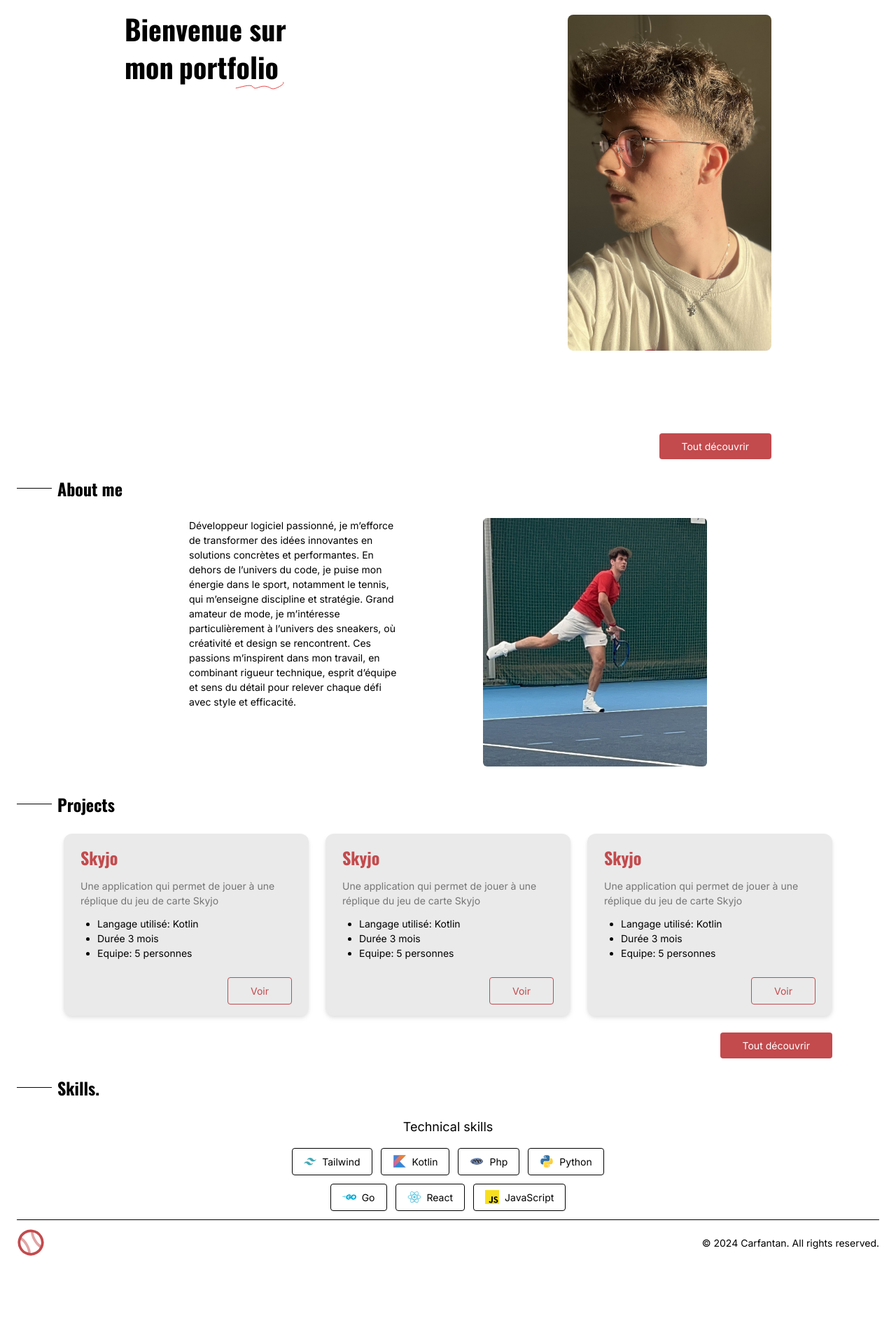
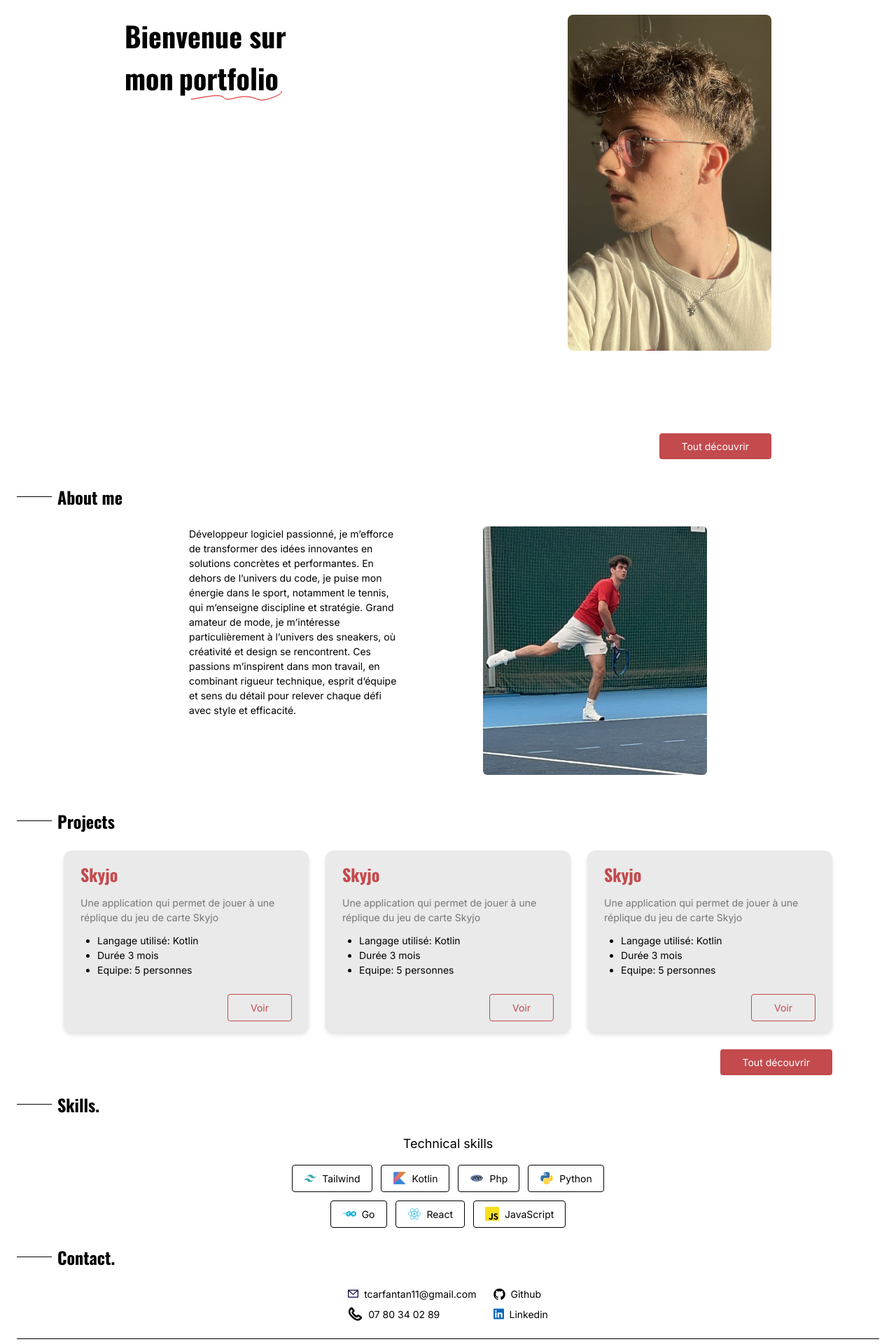
Before and after one commit to SkOor17/portfolio, a React (Vite) app: page / in a window 1280 px wide. Shown: the part 120-2040 px from the top of the page at 70% size. Before the commit the page ends 1928 px from the top, so only its background shows below. Built offline with nearby package versions, Linux system fonts and the light colour scheme.

Commit message:
fix TextUnderline + add contact section

```diff
--- /dev/null
+++ b/src/assets/EmailIcon.tsx
@@ -0,0 +1,9 @@
+export default function EmailIcon() {
+  return (
+    <div>
+        <svg width="15" height="12" viewBox="0 0 15 12" fill="none" xmlns="http://www.w3.org/2000/svg">
+        <path fillRule="evenodd" clipRule="evenodd" d="M0.625 0.375L0 1V11L0.625 11.625H14.375L15 11V1L14.375 0.375H0.625ZM1.25 2.41292V10.375H13.75V2.41271L7.49992 8.09467L1.25 2.41292ZM12.7583 1.625H2.24155L7.49992 6.40533L12.7583 1.625Z" fill="#080341"/>
+        </svg>
+    </div>
+  )
+}
--- /dev/null
+++ b/src/assets/GithubIcon.tsx
@@ -0,0 +1,9 @@
+export default function GithubIcon() {
+  return (
+    <div>
+      <svg width="17" height="17" viewBox="0 0 17 17" fill="none" xmlns="http://www.w3.org/2000/svg">
+      <path d="M8.49998 0.666563C6.51551 0.659078 4.59352 1.36002 3.07979 2.64328C1.56606 3.92654 0.559967 5.70788 0.242522 7.6668C-0.0749236 9.62572 0.317119 11.6336 1.34811 13.3293C2.37911 15.0249 3.98138 16.297 5.86664 16.9166C6.28331 16.9832 6.41664 16.7249 6.41664 16.4999V15.0916C4.10831 15.5916 3.61664 13.9999 3.61664 13.9999C3.46101 13.4823 3.12364 13.0384 2.66664 12.7499C1.90831 12.2332 2.72498 12.2499 2.72498 12.2499C2.98656 12.2837 3.23711 12.3763 3.4579 12.5206C3.67868 12.6649 3.86399 12.8572 3.99998 13.0832C4.23146 13.4948 4.61608 13.7984 5.07019 13.9279C5.5243 14.0574 6.01119 14.0025 6.42498 13.7749C6.46294 13.3524 6.64888 12.957 6.94998 12.6582C5.16664 12.4749 3.18331 11.7582 3.18331 8.58323C3.1592 7.75111 3.4578 6.94191 4.01664 6.3249C3.76292 5.60776 3.79273 4.82079 4.09998 4.1249C4.09998 4.1249 4.79998 3.8999 6.39164 4.95823C7.75631 4.59138 9.19364 4.59138 10.5583 4.95823C12.15 3.88323 12.85 4.1249 12.85 4.1249C13.1572 4.82079 13.187 5.60776 12.9333 6.3249C13.4921 6.94191 13.7907 7.75111 13.7666 8.58323C13.7666 11.7666 11.8166 12.4666 9.95831 12.6749C10.1584 12.8761 10.3133 13.1177 10.4125 13.3836C10.5116 13.6495 10.5528 13.9335 10.5333 14.2166V16.4999C10.5333 16.7249 10.6666 16.9916 11.0916 16.9166C12.9735 16.298 14.5734 15.0294 15.6046 13.3381C16.6359 11.6469 17.0309 9.64356 16.7189 7.68742C16.4069 5.73128 15.4083 3.95024 13.9022 2.66364C12.396 1.37704 10.4808 0.669034 8.49998 0.666563Z" fill="black"/>
+      </svg>
+    </div>
+  )
+}
--- /dev/null
+++ b/src/assets/LinkedinIcon.tsx
@@ -0,0 +1,9 @@
+export default function LinkedinIcon() {
+  return (
+    <div>
+        <svg width="15" height="16" viewBox="0 0 15 16" fill="none" xmlns="http://www.w3.org/2000/svg">
+        <path d="M12.7812 13.2813H10.5587V9.80002C10.5587 8.97002 10.5438 7.90127 9.4025 7.90127C8.245 7.90127 8.0675 8.80627 8.0675 9.73877V13.2813H5.845V6.12252H7.97875V7.10127H8.00875C8.44375 6.35877 9.25375 5.91377 10.1137 5.94502C12.3662 5.94502 12.7825 7.42627 12.7825 9.35502L12.7812 13.28V13.2813ZM3.3375 5.14377C2.99609 5.14213 2.66912 5.00586 2.42759 4.76456C2.18605 4.52327 2.04947 4.19642 2.0475 3.85502C2.0475 3.14752 2.63 2.56502 3.3375 2.56502C4.045 2.56502 4.62625 3.14752 4.6275 3.85502C4.6275 4.56252 4.045 5.14377 3.3375 5.14377ZM4.44875 13.2813H2.22375V6.12252H4.44875V13.2813ZM13.8875 0.500019H1.10625C0.816438 0.498335 0.537672 0.611093 0.330529 0.813789C0.123386 1.01648 0.00460583 1.29274 0 1.58252V14.4175C0.00460583 14.7073 0.123386 14.9836 0.330529 15.1862C0.537672 15.3889 0.816438 15.5017 1.10625 15.5H13.8888C14.1792 15.5024 14.4589 15.39 14.667 15.1873C14.8751 14.9846 14.9947 14.708 15 14.4175V1.58127C14.9947 1.29105 14.875 1.01468 14.6668 0.812379C14.4587 0.61008 14.179 0.498252 13.8888 0.501268L13.8875 0.500019Z" fill="#0A66C2"/>
+        </svg>
+    </div>
+  )
+}
--- /dev/null
+++ b/src/assets/PhoneIcon.tsx
@@ -0,0 +1,22 @@
+export default function PhoneIcon() {
+  return (
+    <div>
+        <svg width="21" height="20" viewBox="0 0 21 20" fill="none" xmlns="http://www.w3.org/2000/svg">
+        <g clipPath="url(#clip0_18_433)">
+        <mask id="mask0_18_433" maskUnits="userSpaceOnUse" x="0" y="0" width="21" height="20">
+        <path d="M20.5 0H0.5V20H20.5V0Z" fill="white"/>
+        </mask>
+        <g mask="url(#mask0_18_433)">
+        <path d="M20.5 0H0.5V20H20.5V0Z" fill="white"/>
+        <path d="M2.17831 5.72617C1.62294 8.38488 3.71642 11.5498 6.34562 14.179C8.97486 16.8082 12.1397 18.9017 14.7984 18.3463C16.985 17.8895 18.1013 16.7248 18.7295 15.7324C18.9463 15.3899 18.8369 14.9454 18.5119 14.7031L15.4354 12.4081C15.1036 12.1607 14.6404 12.1942 14.3479 12.4869L12.7148 14.1199C12.7148 14.1199 11.1274 13.6039 9.02403 11.5006C6.92071 9.39722 6.40473 7.80984 6.40473 7.80984L8.03777 6.1768C8.33043 5.88414 8.36395 5.42105 8.11649 5.08929L5.82157 2.01263C5.57924 1.68776 5.13472 1.57834 4.79226 1.79511C3.79978 2.42333 2.63505 3.53961 2.17831 5.72617Z" stroke="black" strokeWidth="2.5" strokeLinecap="round" strokeLinejoin="round"/>
+        </g>
+        </g>
+        <defs>
+        <clipPath id="clip0_18_433">
+        <rect width="20" height="20" fill="white" transform="translate(0.5)"/>
+        </clipPath>
+        </defs>
+        </svg>
+    </div>
+  )
+}
--- a/src/components/AboutMeSection.tsx
+++ b/src/components/AboutMeSection.tsx
@@ -2,7 +2,7 @@ import TitleSection from "./TitleSection";
 
 export default function AboutMeSection() {
   return (
-    <div id="about">
+    <div id="about" className="scroll-mt-16 py-3">
         <TitleSection>About me</TitleSection>
         <div className="flex w-full justify-center">
             <div className="flex flex-col py-6 gap-6 w-fit md:flex-row md:justify-center md:gap-[15vh]">
--- /dev/null
+++ b/src/components/ContactSection.tsx
@@ -0,0 +1,42 @@
+import { Link } from "react-router-dom";
+import TitleSection from "./TitleSection";
+import GithubIcon from "../assets/GithubIcon";
+import LinkedinIcon from "../assets/LinkedinIcon";
+import PhoneIcon from "../assets/PhoneIcon";
+import EmailIcon from "../assets/EmailIcon";
+
+export default function ContactSection() {
+  return (
+    <div id="contact" className="py-3 pb-6 flex flex-col gap-6 scroll-mt-16">
+        <TitleSection>Contact.</TitleSection>
+        <div className="flex flex-col gap-2 w-full md:gap-6 md:flex-row md:justify-center">
+            <div className="flex flex-col gap-2">
+                <div className="w-fit flex gap-2 items-center">
+                    <EmailIcon/>
+                    <p>tcarfantan11@gmail.com</p>
+                </div>
+                <div className="w-fit flex gap-2 items-center">
+                    <PhoneIcon/>
+                    <p>07 80 34 02 89</p>
+                </div>
+            </div>
+            <div className="flex flex-col gap-2">
+                <Link
+                    to="https://github.com/SkOor17"
+                    className="w-fit flex gap-2 items-center"
+                >
+                    <GithubIcon/>
+                    <p>Github</p>
+                </Link>
+                <Link
+                    to="https://www.linkedin.com/in/thomas-carfantan-529585329/"
+                    className="w-fit flex gap-2 items-center"
+                >
+                    <LinkedinIcon/>
+                    <p>Linkedin</p>
+                </Link>
+            </div>
+        </div>
+    </div>
+  )
+}
--- a/src/components/HeroSection.tsx
+++ b/src/components/HeroSection.tsx
@@ -4,21 +4,21 @@ import TextUnderline from "./TextUnderline";
 export default function HeroSection() {
   return (
     <div id="hero" className="w-full min-h-[calc(100vh-61px)] flex flex-col items-center justify-between">
-      <div className="flex flex-col gap-6 items-center h-full w-full justify-between py-6 md:flex-row md:w-3/4 md:pt-[10vh] md:items-start">
-        <div className="md:text-6xl">
-          <p className="title md:text-custom-l lg:text-custom-xl">Bienvenue sur</p>
+      <div className="flex flex-col gap-6 items-center h-full w-full justify-between py-6 lg:flex-row lg:w-3/4 lg:pt-[10vh] lg:items-start">
+        <div>
+          <p className="!text-custom-xl title">Bienvenue sur</p>
           <div className="inline-flex">
-            <p className="title md:text-custom-l lg:text-custom-xl">mon</p>
-            <p className="title md:text-custom-l lg:text-custom-xl">
-              <TextUnderline className="left-20">portfolio</TextUnderline>
+            <p className="title !text-custom-xl">mon</p>
+            <p className="title !text-custom-xl">
+              <TextUnderline size="xl" className="left-4 top-12">portfolio</TextUnderline>
             </p>
           </div>
         </div>
-        <div className="w-3/4 flex justify-center md:w-fit">
-          <img className="h-full md:max-h-[calc(60vh)] max-w-[calc(40vh)] rounded-lg" src="/assets/heroImg.jpg" alt="" />
+        <div className="w-3/4 flex justify-center lg:w-fit">
+          <img className="h-full lg:max-h-[calc(60vh)] max-w-[calc(40vh)] rounded-lg" src="/assets/heroImg.jpg" alt="" />
         </div>
       </div>
-      <div className="max-w-[calc(40vh)] w-full md:max-w-none md:w-3/4 pb-6 flex justify-end">
+      <div className="max-w-[calc(40vh)] w-full lg:max-w-none lg:w-3/4 pb-6 flex justify-end">
         <PrimaryBtn>Tout découvrir</PrimaryBtn>
       </div>
     </div>
--- a/src/components/ProjectsSection.tsx
+++ b/src/components/ProjectsSection.tsx
@@ -12,7 +12,7 @@ export default function ProjectsSection() {
   }
 
   return (
-    <div className="flex flex-col gap-6 py-3">
+    <div id="projects" className="flex flex-col gap-6 py-3 scroll-mt-16">
         <TitleSection>Projects</TitleSection>
         <div className="w-full flex justify-center">
           <div className="w-fit flex flex-col items-end gap-6">
--- a/src/components/SkillsSection.tsx
+++ b/src/components/SkillsSection.tsx
@@ -4,7 +4,7 @@ import TitleSection from "./TitleSection";
 
 export default function SkillsSection() {
   return (
-    <div className="py-3 flex flex-col md:gap-6">
+    <div id="skills" className="py-3 flex flex-col gap-6 scroll-mt-16">
         <TitleSection>Skills.</TitleSection>
         <div className="flex flex-col gap-4 md:items-center">
             <p className="text-lg w-fit">Technical skills</p>
--- a/src/components/TextUnderline.tsx
+++ b/src/components/TextUnderline.tsx
@@ -1,10 +1,38 @@
 import { motion } from "motion/react";
 
-export default function TextUnderline({ children, className, spacing}:
-{children: string, className?: string, spacing?: string}
+export default function TextUnderline({ children, className, spacing, size}:
+{children: string, className?: string, spacing?: string, size?: "xl"}
 ) {
-  return (
-    <>
+
+    let res;
+
+    switch (size) {
+        case "xl":
+            res =
+            <span className={`relative ${spacing ? `ml-${spacing}` : "ml-2"}`}>
+
+                {children}
+                <svg width="131" height="15" viewBox="0 0 131 15" fill="none" xmlns="http://www.w3.org/2000/svg"
+                    className={className + " absolute"}
+                >
+                    <motion.path
+                        initial={{pathLength: 0}}
+                        whileInView={{pathLength: 1}}
+                        transition={{
+                            duration: 0.75,
+                            ease: "easeInOut",
+                        }}
+                        d="M1 12.6623C12.3973 11.6481 41.6028 3.63666 47.3015 10.127C54.4248 18.2399 67.2467 5.05643 87.9043 10.127C97.3322 12.4411 98.0008 15.9437 109.987 12.6623C119.247 10.127 133.493 4.54939 129.219 1"
+                        stroke="#DF0B0B"
+                    />
+                </svg>
+
+            </span>
+
+            break;
+
+        default:
+            res =
             <span className={`relative ${spacing ? `ml-${spacing}` : "ml-2"}`}>
                 {children}
 
@@ -28,6 +56,12 @@ export default function TextUnderline({ children, className, spacing}:
                     />
                 </svg>
             </span>
+            break;
+    }
+
+    return (
+        <>
+            {res}
         </>
     )
 }
--- a/src/pages/Home.tsx
+++ b/src/pages/Home.tsx
@@ -1,4 +1,5 @@
 import AboutMeSection from "../components/AboutMeSection";
+import ContactSection from "../components/ContactSection";
 import HeroSection from "../components/HeroSection";
 import ProjectsSection from "../components/ProjectsSection";
 import SkillsSection from "../components/SkillsSection";
@@ -10,6 +11,7 @@ export default function Home() {
         <AboutMeSection/>
         <ProjectsSection/>
         <SkillsSection/>
+        <ContactSection/>
     </div>
   )
 }
--- a/src/styles/index.css
+++ b/src/styles/index.css
@@ -8,6 +8,10 @@
 :root {
     --primary-color: #c34a4d;
     --secondary-color: #eaeaea;
+}
+
+html {
+    scroll-behavior: smooth;
 }
 
 body {
```
Lines whose indentation alone changed are shown as unchanged.
